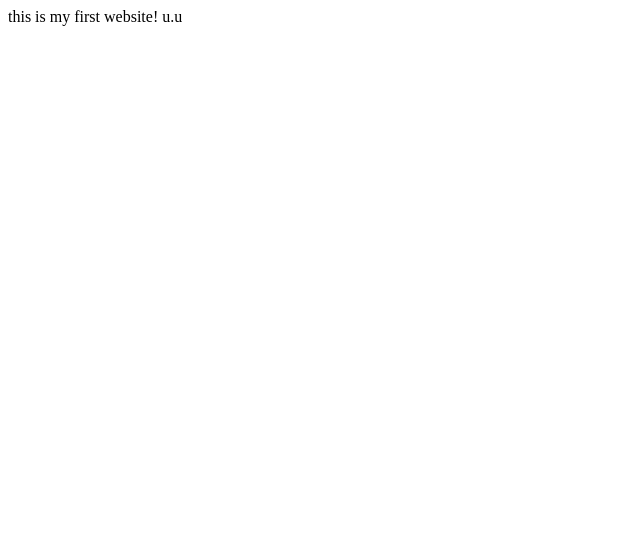
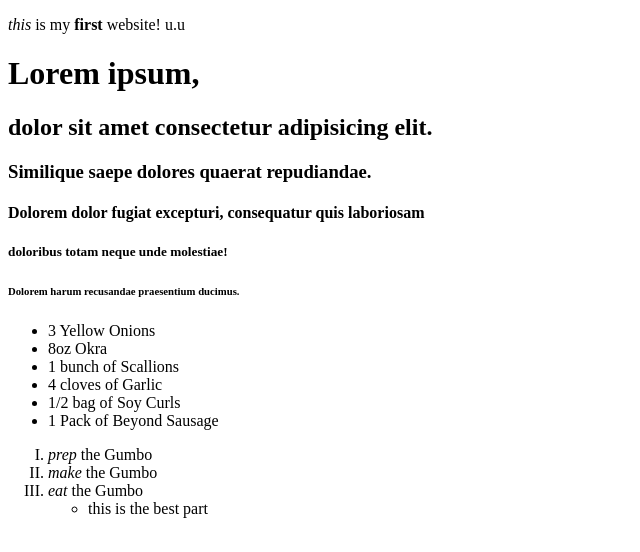
Before and after one commit to ShesJunebug/MyFirstWebsite, a plain HTML site: page index.html in a window 1280 px wide. Shown: the whole page, without its empty margins (0-640 px from the left). Drawn offline with Linux system fonts and the light colour scheme.

Commit message:
added lists, <strong>, <h1>, and <em> elements, and added text

```diff
--- a/index.html
+++ b/index.html
@@ -5,7 +5,31 @@
         <title>June's First Website</title>
     </head>
 
+<!-- you can also use <b> and <i> in place of <strong> and <em> but they will NOT add importance to text and may impact accessibility -->
+
     <body>
-        this is my first website! u.u
+        <p><em>this</em> is my <strong>first</strong> website! u.u</p>
+        <h1> Lorem ipsum,</h1>
+        <h2>dolor sit amet consectetur adipisicing elit.</h2>
+        <h3>Similique saepe dolores quaerat repudiandae.</h3>
+        <h4>Dolorem dolor fugiat excepturi, consequatur quis laboriosam</h4>
+        <h5>doloribus totam neque unde molestiae!</h5>
+        <h6>Dolorem harum recusandae praesentium ducimus.</h6>
+
+        <ul>
+            <li>3 Yellow Onions</li>
+            <li>8oz Okra</li>
+            <li>1 bunch of Scallions</li>
+            <li>4 cloves of Garlic</li>
+            <li>1/2 bag of Soy Curls</li>
+            <li>1 Pack of Beyond Sausage</li>
+        </ul>
+
+        <ol type="I">
+            <li><em>prep</em> the Gumbo</li>
+            <li><em>make</em> the Gumbo</li>
+            <li><em>eat</em> the Gumbo
+                <ul><li>this is the best part</ul></li>
+        </ol>
     </body>
 </html>
```
